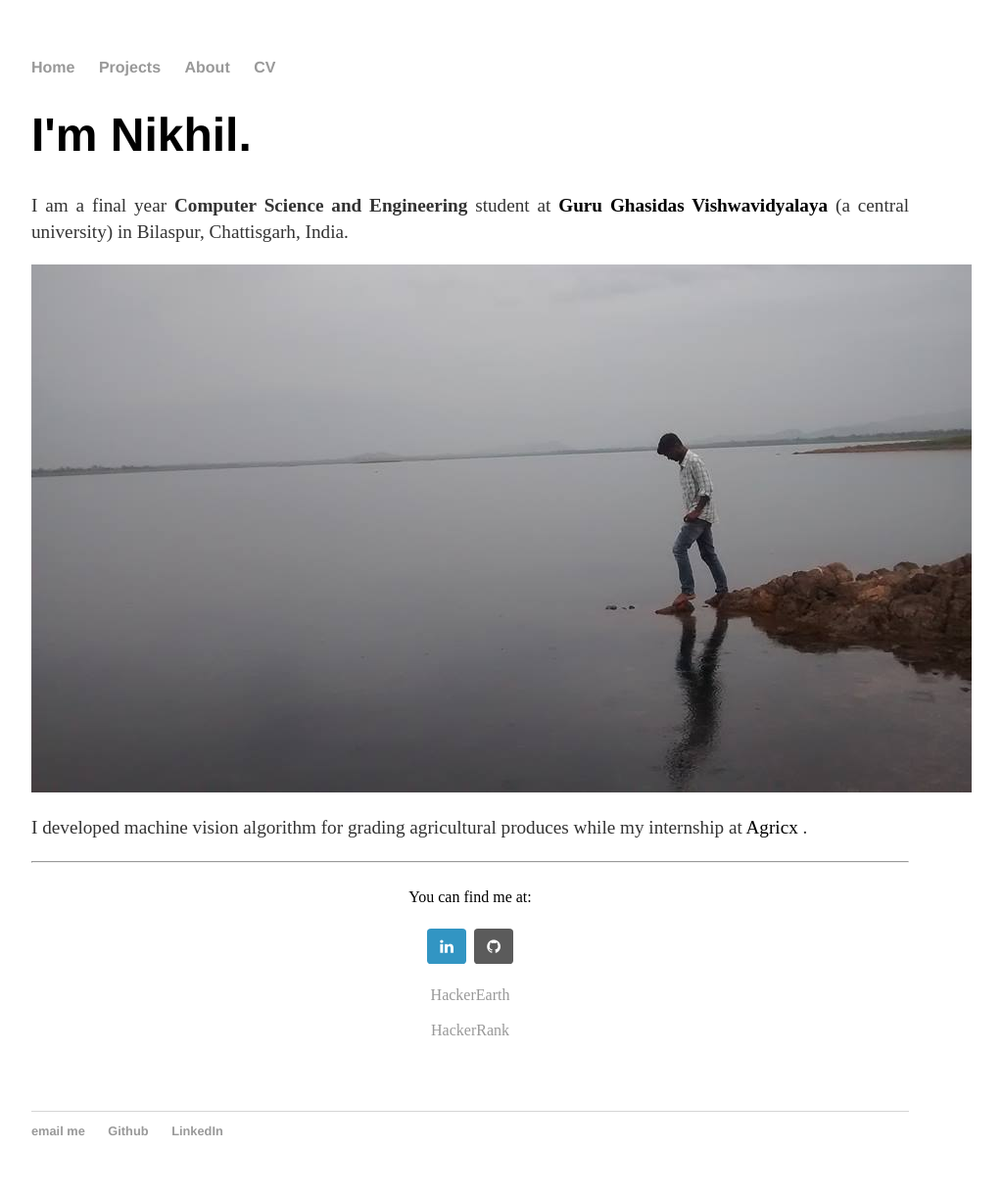
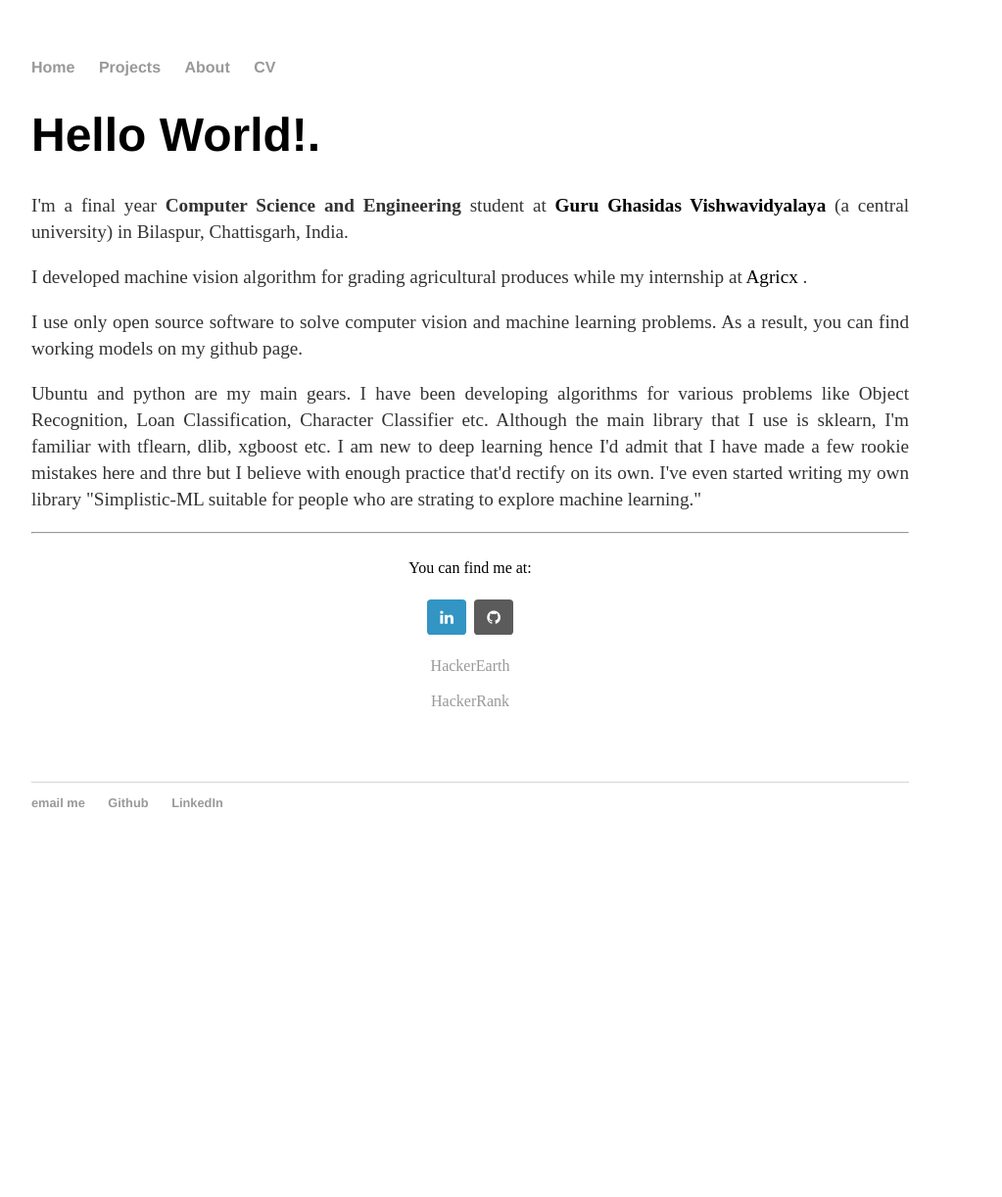
Before and after one commit to nikheelpandey/puter.github.io, a Jekyll site: the page built from about.html, in a window 1280 px wide. Shown: the whole page at 98% size, without its empty margins (160-1183 px from the left). Built offline with Jekyll 4.4.1, drawn with Linux system fonts in a browser that asks for light colours; after the commit the page ends 900 px from its top, so only the background shows below that.

Commit message:
index.html changed

```diff
--- a/about.html
+++ b/about.html
@@ -3,13 +3,17 @@ layout: default
 title: About Nikhil Pandey
 ---
 <div class="blurb">
-	<h1>I'm Nikhil.</h1>
-	<p>I am a final year <b>Computer Science and Engineering</b> student at
+	<h1>Hello World!.</h1>
+	<p>I'm a final year <b>Computer Science and Engineering</b> student at
 	<b><a href="https://en.wikipedia.org/wiki/Guru_Ghasidas_Vishwavidyalaya" style="color:black">Guru Ghasidas Vishwavidyalaya</a></b>
 	(a central university) in Bilaspur, Chattisgarh, India.</p>
-	<img src="{{ site.baseurl }}/files/me.jpg" ></img>
+	<!-- <img src="{{ site.baseurl }}/files/me.jpg" ></img> -->
 	<p>I developed machine vision algorithm for grading agricultural produces while my internship at <a href="http://agricx.com"style="color:black"> Agricx </a></b>.
-	<p></p>
+	<p>
+		I use only open source software to solve computer vision and machine learning problems. As a result, you can find working models on my github page.</p>
+	<p>
+	 	Ubuntu and python are my main gears. I have been developing algorithms for various problems like Object Recognition, Loan Classification, Character Classifier etc. Although the main library that I use is sklearn, I'm familiar with tflearn, dlib, xgboost etc. I am new to deep learning hence I'd admit that I have made a few rookie mistakes here and thre but I believe with enough practice that'd rectify on its own. I've even started writing my own library "Simplistic-ML suitable for people who are strating to explore machine learning."
+	</p>
 
 		<center>
 		<hr>
```
Also changed, not shown: projects/index.html (+18 -3 lines).
